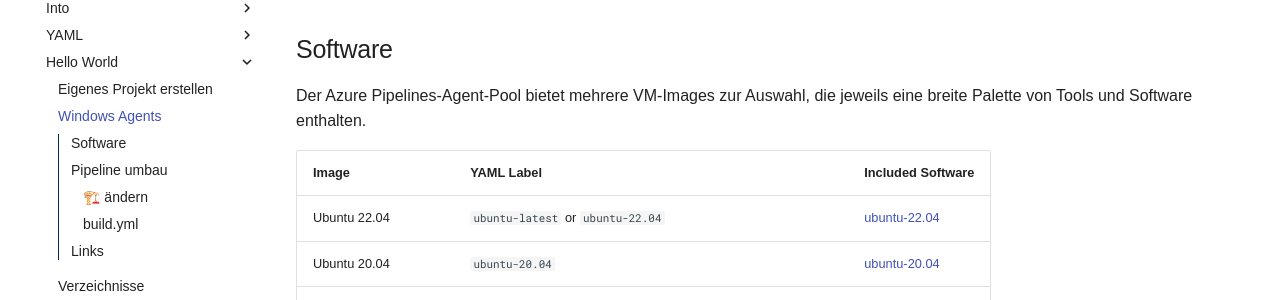
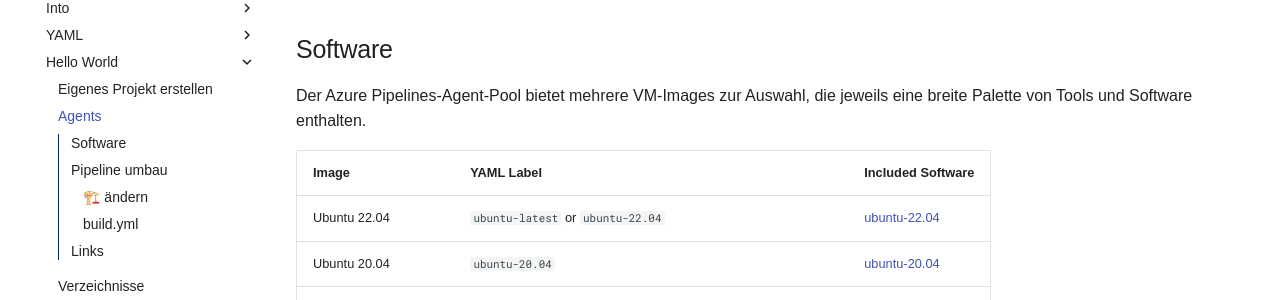
Before and after one commit to zyeiy2/Content_Dokumentation, an MkDocs documentation site: the page built from docs/Hello World/Agents.md, in a window 1280 px wide. Shown: the part 148-448 px from the top of the page. Built offline with MkDocs 1.6.1 and Material for MkDocs 9.7.7, drawn with Linux system fonts in a browser that asks for light colours; some web fonts are replaced; comment, search, counter and statistics services are not loaded.

Commit message:
update images

```diff
--- a/mkdocs.yml
+++ b/mkdocs.yml
@@ -59,7 +59,7 @@
     - YAML Schemareferenz: "YAML/YAML Schemareferenz.md"
   - Hello World:
     - Eigenes Projekt erstellen: "Hello World/Eigenes Projekt erstellen.md"
-    - Windows Agents: "Hello World/Windows Agents.md"
+    - Agents: "Hello World/Agents.md"
     - Verzeichnisse: "Hello World/Verzeichnisse.md"
     - Tasks: "Hello World/Tasks.md"
     - Veröffentlichen von Artefakten: "Hello World/Veröffentlichen von Artefakten.md"
```
Also changed, not shown: docs/Hello World/Agents.md (renamed from docs/Hello World/Windows Agents.md).
